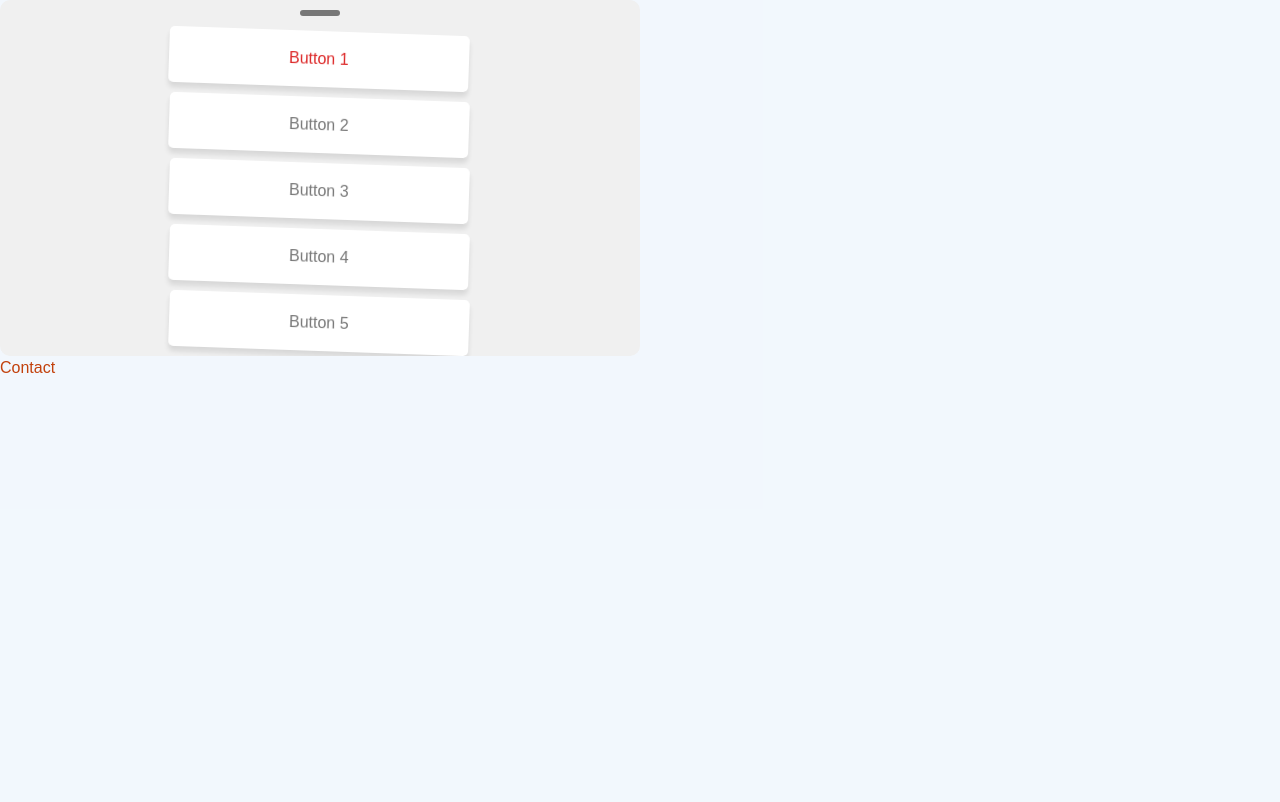
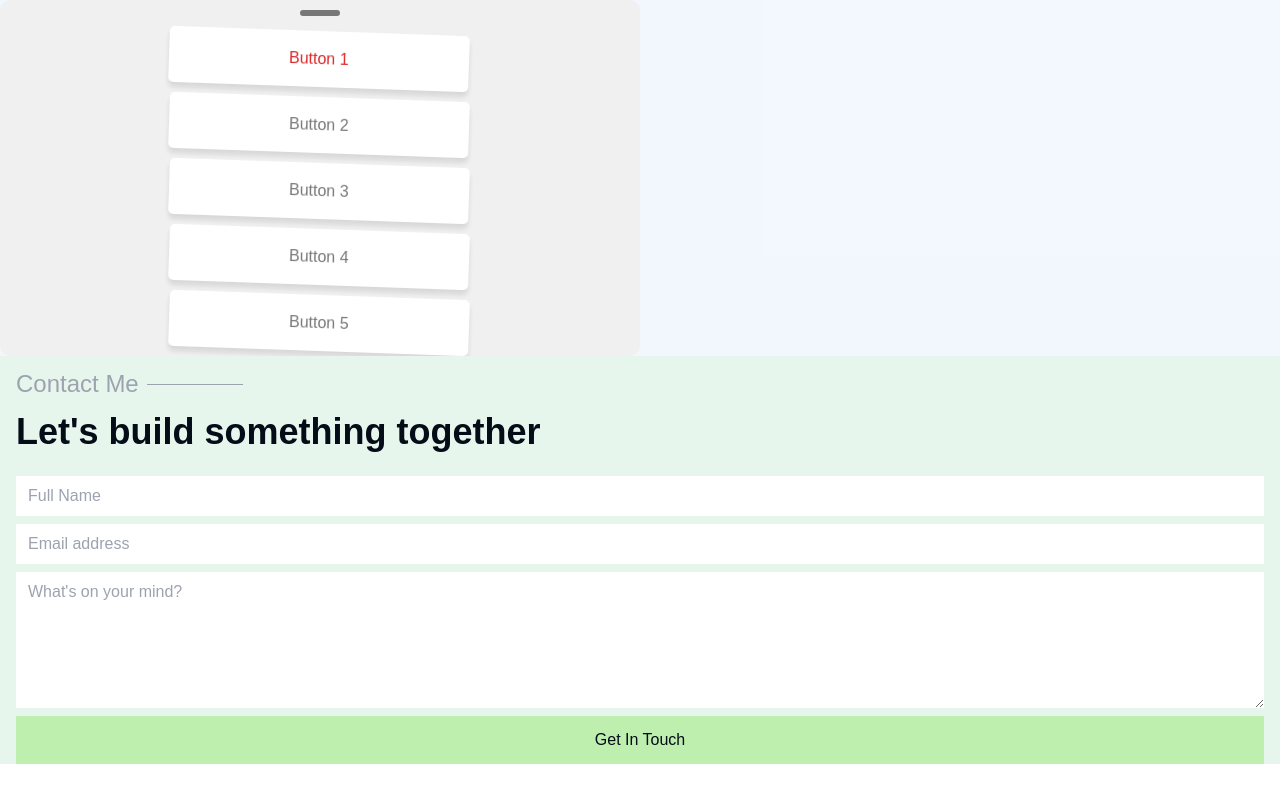
Before and after one commit to K0ppai/Koppai_Portfolio, a React (Vite) app: page /contact in a window 1280 px wide. Shown: the top 802 px of the page. Built offline with nearby package versions, Linux system fonts and the light colour scheme; a web font is replaced by a local one.

Commit message:
Add basic form in contact section

```diff
--- a/src/components/Contact/Contact.jsx
+++ b/src/components/Contact/Contact.jsx
@@ -1,10 +1,21 @@
-
 const Contact = () => {
   return (
-    <div className='h-screen text-orange-700 dark:text-black'>
-      Contact
-    </div>
-  )
-}
+    <section className="bg-secondary_pale_light px-4 dark:text-black" id="contact">
+      <div className="flex items-center py-3">
+        <h1 className="text-2xl text-gray-400">Contact Me</h1>
+        <div className="ml-2 h-[1px] w-[12vmin] bg-gray-400" />
+      </div>
+      <h2 className="text-4xl font-semibold">Let&apos;s build something together</h2>
+      <form action="https://formspree.io/f/moqzrddp" method="post" className="my-6 flex flex-col gap-y-2">
+        <input className="p-2 px-3" type="text" placeholder="Full Name" maxLength={30} required />
+        <input className="p-2 px-3" type="email" placeholder="Email address" required />
+        <textarea className="p-2 px-3" cols="11" rows="5" placeholder="What's on your mind?" required />
+        <button type="submit" className="bg-secondary_light py-3">
+          Get In Touch
+        </button>
+      </form>
+    </section>
+  );
+};
 
-export default Contact
+export default Contact;
```
